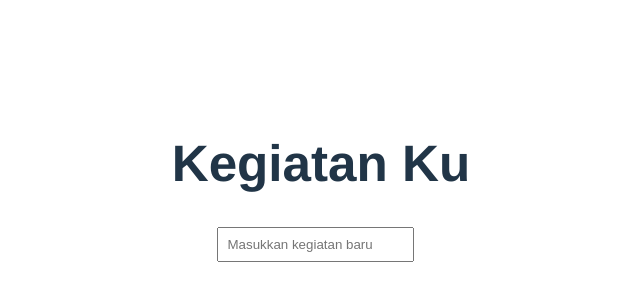
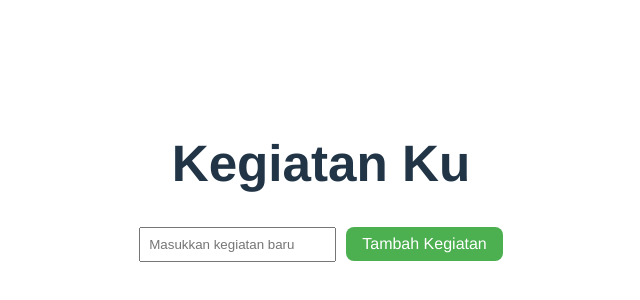
Before and after one commit to fauzanyusaadicandra/32-pbk-uts-233510211, a Vue app: page / in a window 1280 px wide. Shown: the part 270-570 px from the top of the page, without its empty margins (319-959 px from the left). Built offline with nearby package versions, Linux system fonts and the light colour scheme.

Commit message:
Dapat menambahkan kegiatan baru

```diff
--- a/src/App.vue
+++ b/src/App.vue
@@ -4,6 +4,7 @@
 
     <!-- Form untuk menambah kegiatan -->
     <input v-model="newActivity" type="text" placeholder="Masukkan kegiatan baru" />
+    <button @click="addActivity">Tambah Kegiatan</button> <!-- Menambahkan tombol untuk menambah kegiatan -->
 
     <!-- Menampilkan daftar kegiatan yang sudah ditambahkan -->
     <ul>
```
